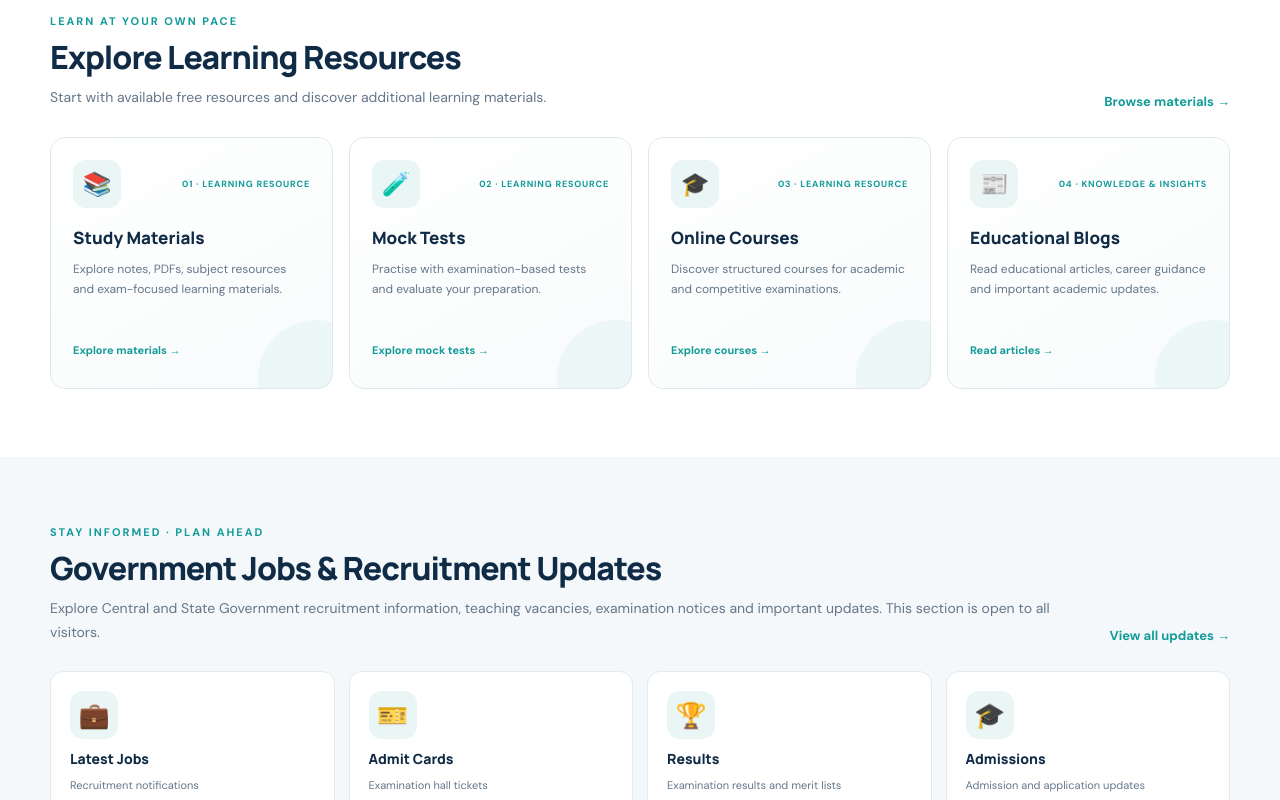
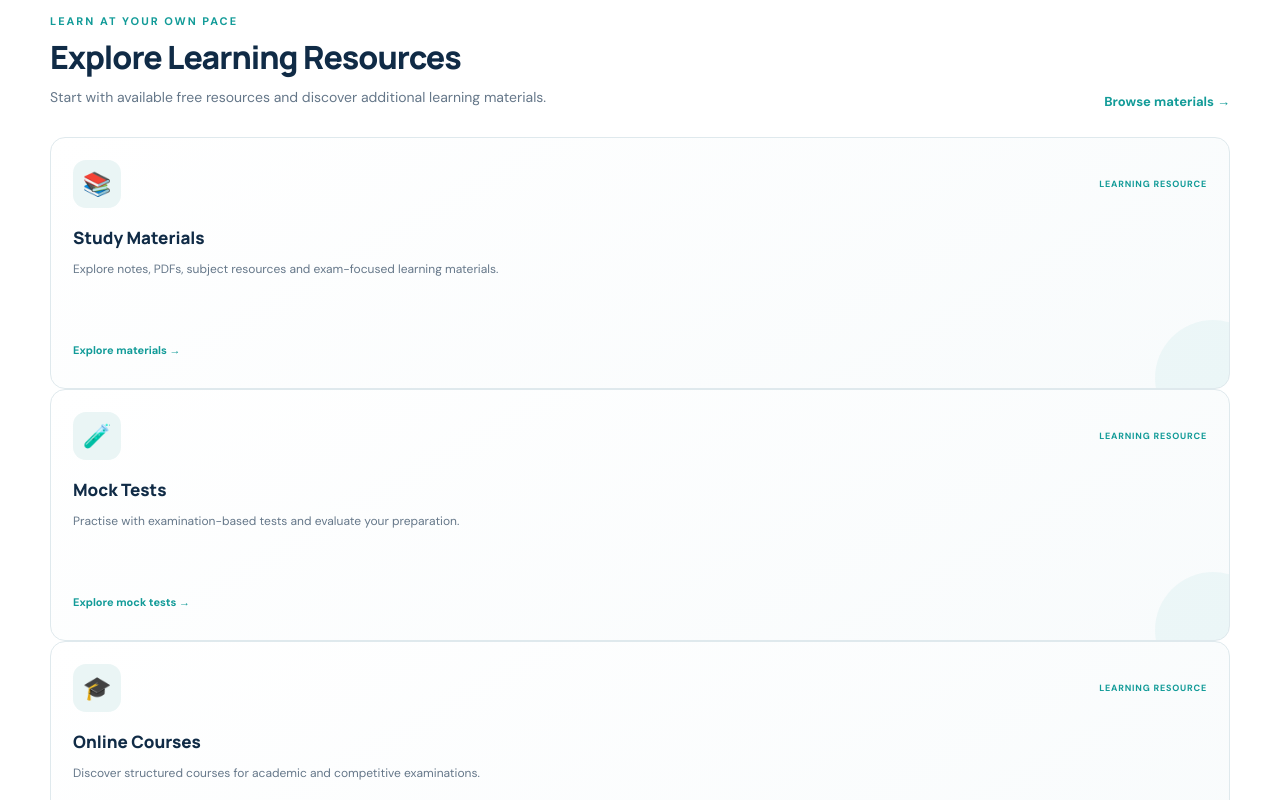
Before and after one commit to ejazahmad174-spec/eduaxis-india, a Next.js app: page / in a window 1280 px wide. Shown: the part 2840-3640 px from the top of the page. Built offline with nearby package versions, Linux system fonts and the light colour scheme.

Commit message:
Remove numbering from learning resources cards

```diff
--- a/app/page.tsx
+++ b/app/page.tsx
@@ -306,12 +306,12 @@ export default function Home() {
             </div>
             <a className="ea-text-link" href="/study-materials">Browse materials →</a>
           </div>
-          <div className="ea-card-grid">
-            {services.slice(0, 3).map((service, index) => (
+          <div className="ea-resource-grid">
+            {services.slice(0, 3).map((service) => (
               <a className="ea-card ea-resource-card" href={service.href} key={service.title}>
                 <div className="ea-resource-card-top">
                   <div className="ea-card-icon">{service.icon}</div>
-                  <span>{String(index + 1).padStart(2, "0")} · LEARNING RESOURCE</span>
+                  <span>LEARNING RESOURCE</span>
                 </div>
                 <h3>{service.title}</h3>
                 <p>{service.description}</p>
@@ -321,7 +321,7 @@ export default function Home() {
             <a className="ea-card ea-resource-card" href="/blogs">
               <div className="ea-resource-card-top">
                 <div className="ea-card-icon">📰</div>
-                <span>04 · KNOWLEDGE & INSIGHTS</span>
+                <span>KNOWLEDGE & INSIGHTS</span>
               </div>
               <h3>Educational Blogs</h3>
               <p>Read educational articles, career guidance and important academic updates.</p>
```
